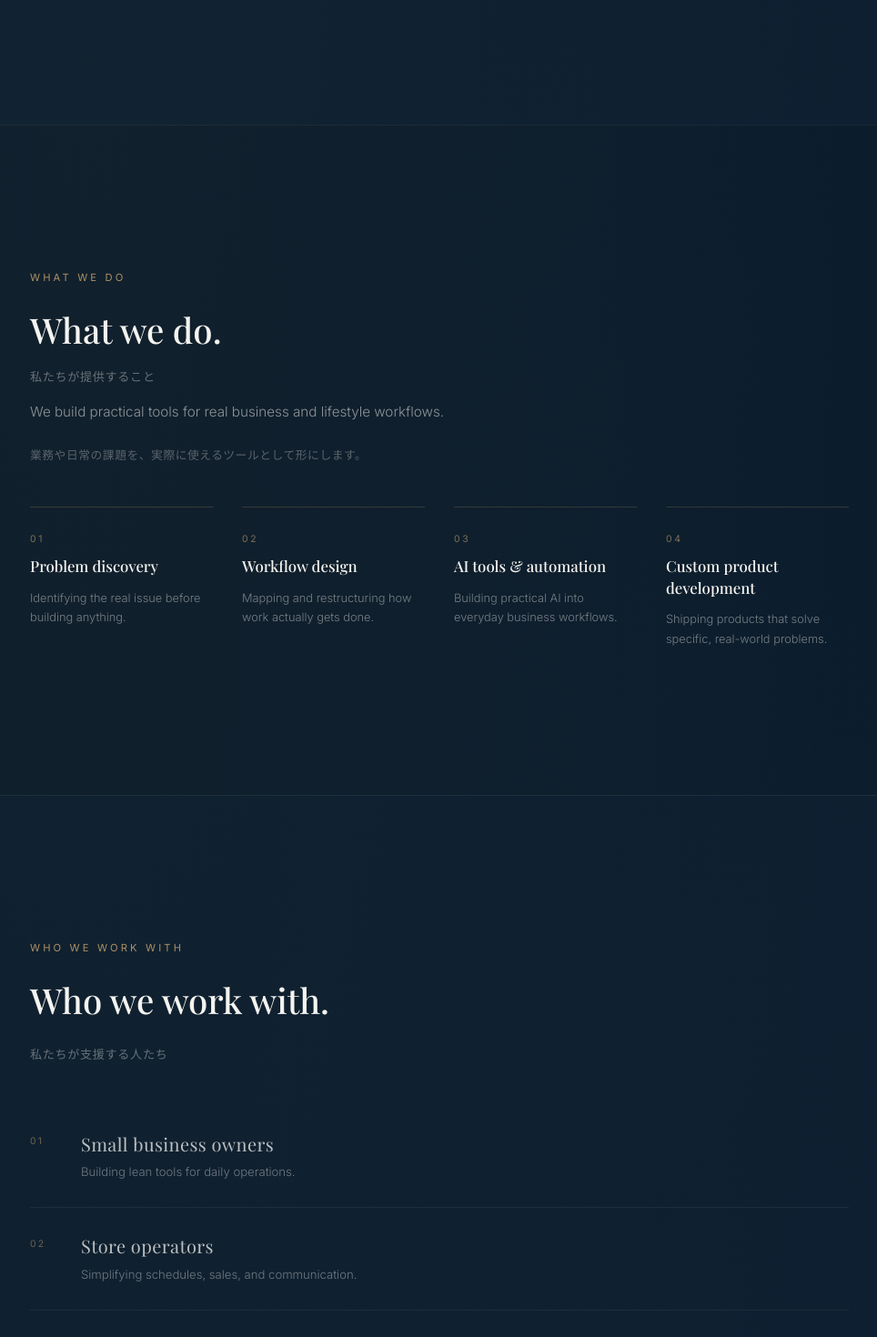
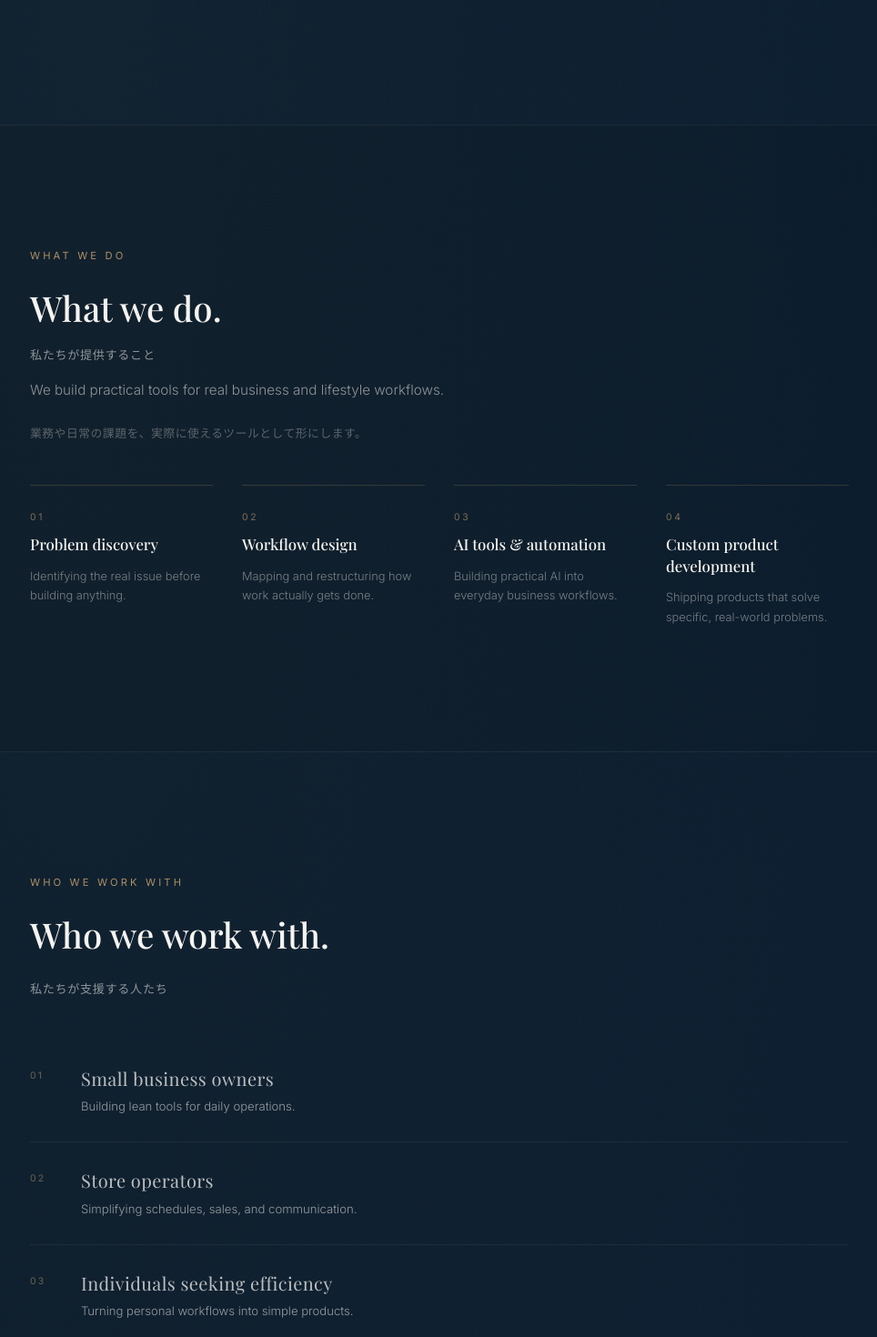
Before and after one commit to phanthyuu-hue/dexter-co-site, a Next.js app: page / in a window 1280 px wide. Shown: the part 1520-2990 px from the top of the page at 91% size, without its empty margins (157-1121 px from the left). Built offline with nearby package versions, Linux system fonts and the light colour scheme; a web font is replaced by a local one.

Commit message:
fix: 余白圧縮・補足文opacity強化

```diff
--- a/app/about/page.tsx
+++ b/app/about/page.tsx
@@ -147,7 +147,7 @@ function Hero() {
     <section
       style={{
         paddingTop: "18rem",
-        paddingBottom: "8rem",
+        paddingBottom: "7rem",
         paddingLeft: "2.5rem",
         paddingRight: "2.5rem",
         borderBottom: "1px solid rgba(245,244,240,0.06)",
--- a/app/contact/page.tsx
+++ b/app/contact/page.tsx
@@ -107,8 +107,8 @@ function Footer() {
 function Hero() {
   return (
     <section style={{
-      paddingTop: "18rem",
-      paddingBottom: "8rem",
+      paddingTop: "16rem",
+      paddingBottom: "7rem",
       paddingLeft: "2.5rem",
       paddingRight: "2.5rem",
       borderBottom: "1px solid rgba(245,244,240,0.06)",
@@ -174,13 +174,13 @@ function Hero() {
           fontWeight: 300,
           maxWidth: "560px",
           letterSpacing: "0.04em",
-          marginBottom: "3.5rem",
+          marginBottom: "2.5rem",
         }}>
           業務改善、AI活用、アプリ開発、ブランド設計など、課題を形にする相談を受け付けています。
         </p>
 
         {/* How we can help */}
-        <div style={{ marginBottom: "3.5rem" }}>
+        <div style={{ marginBottom: "2.5rem" }}>
           <p style={{
             fontFamily: "var(--font-inter)",
             fontSize: "0.7rem",
--- a/app/page.tsx
+++ b/app/page.tsx
@@ -296,7 +296,7 @@ function WhatWeDo() {
   return (
     <section
       style={{
-        padding: "10rem 2.5rem",
+        padding: "8.5rem 2.5rem",
         borderTop: "1px solid rgba(245,244,240,0.06)",
       }}
     >
@@ -313,7 +313,7 @@ function WhatWeDo() {
         >
           What we do.
         </h2>
-        <p style={{ fontFamily: "var(--font-noto)", fontSize: "0.82rem", color: "rgba(245,244,240,0.38)", letterSpacing: "0.05em", fontWeight: 300, marginBottom: "1rem" }}>
+        <p style={{ fontFamily: "var(--font-noto)", fontSize: "0.82rem", color: "rgba(245,244,240,0.55)", letterSpacing: "0.05em", fontWeight: 300, marginBottom: "1rem" }}>
           私たちが提供すること
         </p>
         <p style={{ fontFamily: "var(--font-inter)", fontSize: "0.95rem", lineHeight: 1.8, color: "rgba(245,244,240,0.55)", fontWeight: 300, maxWidth: "560px", marginBottom: "3.5rem" }}>
@@ -362,7 +362,7 @@ function WhoWeWorkWith() {
   return (
     <section
       style={{
-        padding: "10rem 2.5rem",
+        padding: "8.5rem 2.5rem",
         borderTop: "1px solid rgba(245,244,240,0.06)",
         background: "rgba(18,37,57,0.3)",
       }}
@@ -380,7 +380,7 @@ function WhoWeWorkWith() {
         >
           Who we work with.
         </h2>
-        <p style={{ fontFamily: "var(--font-noto)", fontSize: "0.82rem", color: "rgba(245,244,240,0.38)", letterSpacing: "0.05em", fontWeight: 300, marginTop: "-3rem", marginBottom: "3rem" }}>
+        <p style={{ fontFamily: "var(--font-noto)", fontSize: "0.82rem", color: "rgba(245,244,240,0.55)", letterSpacing: "0.05em", fontWeight: 300, marginTop: "-3rem", marginBottom: "3rem" }}>
           私たちが支援する人たち
         </p>
         <div style={{ display: "flex", flexDirection: "column" }}>
@@ -402,7 +402,7 @@ function WhoWeWorkWith() {
                 <p style={{ fontFamily: "var(--font-playfair)", fontSize: "clamp(1rem, 2.5vw, 1.25rem)", fontWeight: 400, color: "rgba(245,244,240,0.75)", letterSpacing: "0.02em" }}>
                   {item.label}
                 </p>
-                <p style={{ fontFamily: "var(--font-inter)", fontSize: "0.82rem", fontWeight: 300, color: "rgba(245,244,240,0.42)", lineHeight: 1.7 }}>
+                <p style={{ fontFamily: "var(--font-inter)", fontSize: "0.82rem", fontWeight: 300, color: "rgba(245,244,240,0.58)", lineHeight: 1.7 }}>
                   {item.desc}
                 </p>
               </div>
--- a/app/products/page.tsx
+++ b/app/products/page.tsx
@@ -124,7 +124,7 @@ function Footer() {
 function Hero() {
   return (
     <section style={{
-      paddingTop: "18rem",
+      paddingTop: "16rem",
       paddingBottom: "8rem",
       paddingLeft: "2.5rem",
       paddingRight: "2.5rem",
```
